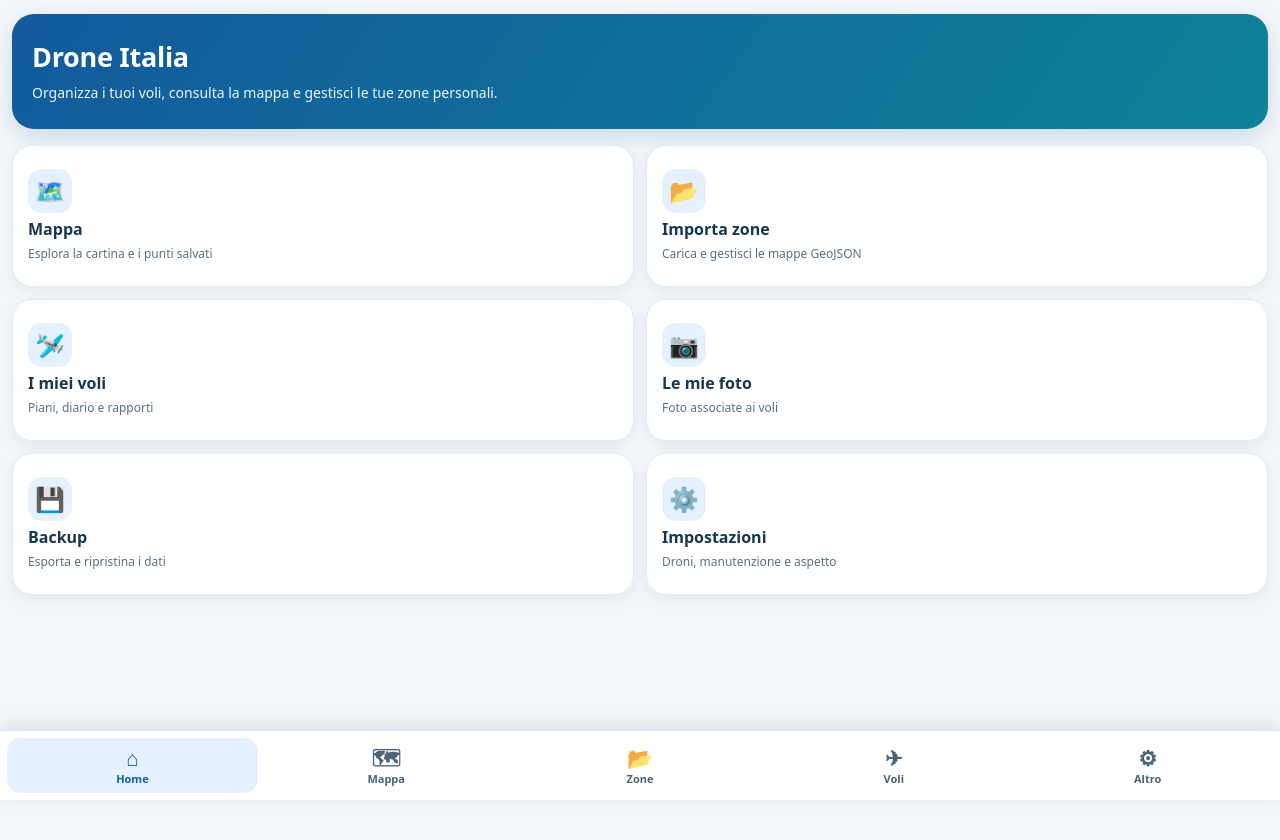
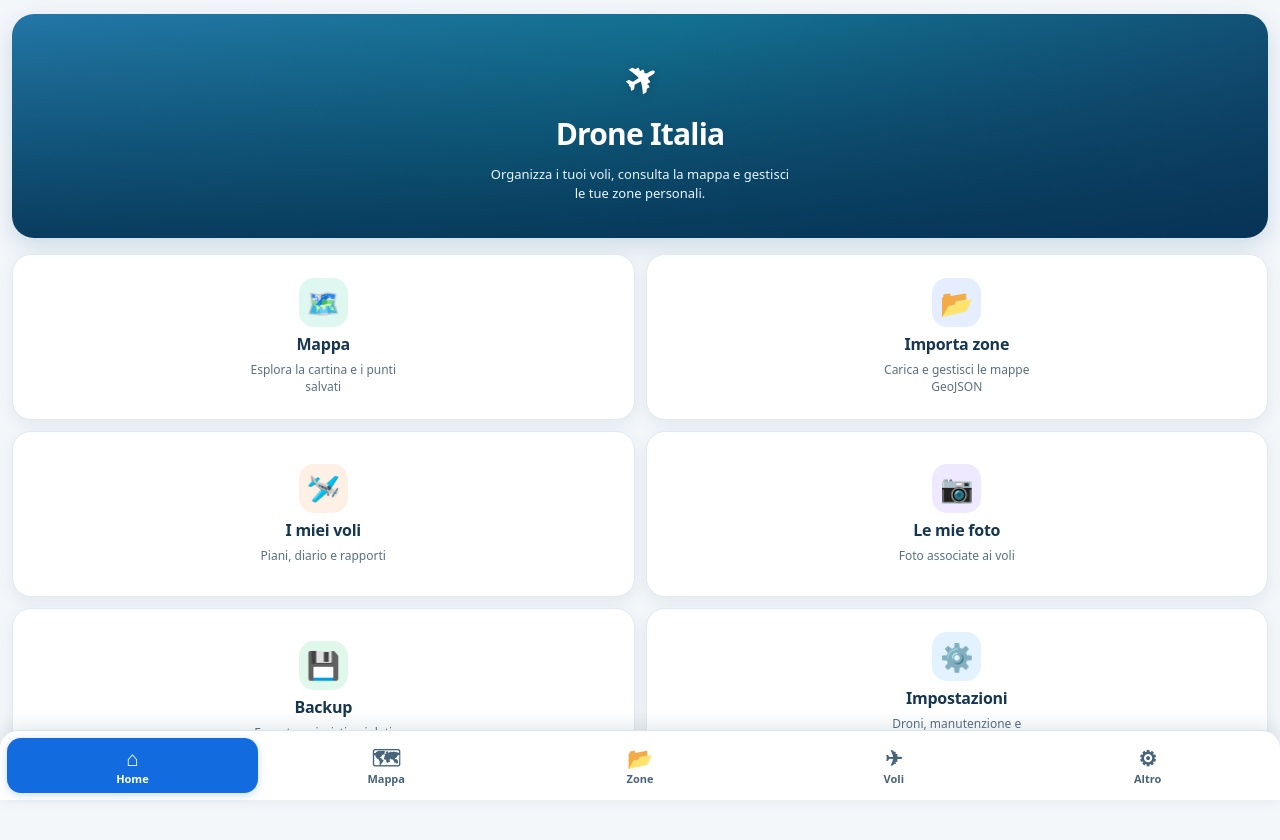
Before and after one commit to dura1472p-cpu/Drone-Italia, a plain HTML site: page app/src/main/assets/index.html in a window 1280 px wide. Before the commit the page ends 800 px from the top, so only its background shows below. Drawn offline with nearby package versions, Linux system fonts and the light colour scheme.

Commit message:
Centra schede home e collega GPS alla schermata mappa

```diff
--- a/app/src/main/assets/index.html
+++ b/app/src/main/assets/index.html
@@ -62,6 +62,24 @@ body{padding-bottom:calc(86px + env(safe-area-inset-bottom))}
 #di-page-zones section[aria-label="Importazione cartografia personale"]{margin-top:0}
 #di-page-settings footer{margin:15px}
 @media(max-width:360px){#di-home-grid{gap:9px}#di-home-grid button{min-height:135px;padding:12px}#di-home-grid .di-home-label{font-size:14px}}
+
+/* Home fotografica: composizione più vicina al prototipo */
+#di-home-hero{min-height:224px;display:flex;flex-direction:column;align-items:center;justify-content:center;text-align:center;gap:5px;padding:25px 18px;background:linear-gradient(180deg,rgba(8,53,89,.18),rgba(5,49,82,.86)),linear-gradient(145deg,#2985b8 0%,#167e9d 44%,#13446c 100%);border-radius:22px}
+#di-home-hero::before{content:"✈";display:grid;place-items:center;width:58px;height:58px;margin:0 auto 4px;color:#fff;font-size:39px;font-weight:800;transform:rotate(-30deg);text-shadow:0 2px 9px rgba(0,0,0,.2)}
+#di-home-hero h2{font-size:30px;line-height:1.2;letter-spacing:-.8px}#di-home-hero p{max-width:310px;font-size:13px;line-height:1.5}
+#di-home-grid{gap:11px}
+#di-home-grid button{min-height:166px;align-items:center;justify-content:center;text-align:center;gap:8px;padding:15px 11px;border-radius:19px!important}
+#di-home-grid .di-home-icon{width:49px;height:49px;border-radius:15px;font-size:27px;background:#e8f3ff}
+#di-home-grid .di-home-label{font-size:16px;letter-spacing:-.25px}
+#di-home-grid .di-home-desc{font-size:12px;line-height:1.4;max-width:155px}
+#di-home-grid button:nth-child(1) .di-home-icon{background:#def7f1}
+#di-home-grid button:nth-child(2) .di-home-icon{background:#e4eeff}
+#di-home-grid button:nth-child(3) .di-home-icon{background:#fff0e6}
+#di-home-grid button:nth-child(4) .di-home-icon{background:#efe9ff}
+#di-home-grid button:nth-child(5) .di-home-icon{background:#e0f8eb}
+#di-home-grid button:nth-child(6) .di-home-icon{background:#e2f2ff}
+#di-app-nav{border-radius:18px 18px 0 0}
+#di-app-nav button[aria-current="page"]{background:#126ce0;color:white;box-shadow:0 2px 9px rgba(18,108,224,.24)}
 </style></head><body><header><h1>Drone Italia</h1><p>Mappe, zone e diario di volo · Versione dimostrativa</p></header>
 <div class="notice">⚠️ Zone dimostrative, non ufficiali. Prima di volare consulta sempre D-Flight.</div>
 <section aria-label="Cartografia ufficiale"><h2>🗺️ Verifica le zone ufficiali</h2><p>Le zone colorate qui mostrate sono <strong>solo dimostrative</strong>. Prima di ogni volo consulta la cartografia aeronautica ufficiale aggiornata.</p><p><a href="https://www.d-flight.it/" target="_blank" rel="noopener noreferrer" style="display:inline-block;padding:12px 16px;background:#1763b6;color:white;border-radius:9px;font-weight:700;text-decoration:none">Apri mappa ufficiale D-Flight ↗</a></p><p style="font-size:.9em">D-Flight permette agli operatori UAS con abbonamento BASE o PRO attivo di scaricare le zone geografiche in formato JSON EUROCAE ED-269, tramite il menu «Download UAS GeoZone». Il download non autorizza automaticamente la ripubblicazione dei dati in app di terzi. Per questo le zone ufficiali non sono ancora sovrapposte alla nostra mappa. Consulta sempre D-Flight prima del volo; nessuna autorizzazione al volo viene fornita dall’app.</p></section>
@@ -82,7 +100,7 @@ body{padding-bottom:calc(86px + env(safe-area-inset-bottom))}
 const zones=[{name:'Area A • esempio inventato',status:'Divieto simulato',color:'#c93145',bounds:[[41.89,12.47],[41.92,12.51]],limit:'0 m (esempio)',rule:'Accesso vietato nella simulazione.'},{name:'Area B • esempio inventato',status:'Quota limitata simulata',color:'#d68a15',bounds:[[41.94,12.52],[41.97,12.56]],limit:'30 m (esempio)',rule:'Limite di quota inventato, senza valore operativo.'},{name:'Area C • esempio inventato',status:'Autorizzazione simulata',color:'#d68a15',bounds:[[41.85,12.53],[41.88,12.57]],limit:'Non definita',rule:'Richiesta di autorizzazione solo dimostrativa.'}];
 let map,marker,accuracy;
 function inspect(lat,lng){const hits=zones.filter(z=>lat>=z.bounds[0][0]&&lat<=z.bounds[1][0]&&lng>=z.bounds[0][1]&&lng<=z.bounds[1][1]);const el=document.getElementById('detail');el.replaceChildren();const h=document.createElement('h2');h.textContent=hits.length?'Zone di prova al punto selezionato':'Dati aeronautici non disponibili';el.append(h);const p=document.createElement('p');p.textContent=lat.toFixed(5)+', '+lng.toFixed(5);el.append(p);for(const z of hits){const v=document.createElement('p');v.textContent=z.name+' — '+z.status+' · Quota: '+z.limit+'. '+z.rule+' Fonte: dati sintetici. Validità: nessuna.';el.append(v);}const note=document.createElement('p');note.textContent='L’assenza di zone non indica che il volo sia consentito. Verifica sempre le fonti ufficiali.';el.append(note);}
-function showPosition(lat,lng,meters){if(!map)return;window.droneItaliaLastGps={lat,lng,meters};if(marker)map.removeLayer(marker);if(accuracy)map.removeLayer(accuracy);marker=L.marker([lat,lng]).addTo(map);accuracy=L.circle([lat,lng],{radius:meters,color:'#126b7a'}).addTo(map);map.setView([lat,lng],13);inspect(lat,lng);}
+function showPosition(lat,lng,meters){if(window.droneItaliaOpenPage)window.droneItaliaOpenPage('map');if(!map)return;window.droneItaliaLastGps={lat,lng,meters};if(marker)map.removeLayer(marker);if(accuracy)map.removeLayer(accuracy);marker=L.marker([lat,lng]).addTo(map);accuracy=L.circle([lat,lng],{radius:meters,color:'#126b7a'}).addTo(map);map.setView([lat,lng],13);inspect(lat,lng);}
 if(typeof L==='undefined'){document.getElementById('map').textContent='Leaflet non caricato: controlla la connessione e le richieste CDN (verifica la connessione).';document.getElementById('map-status').textContent='ERRORE: libreria Leaflet non disponibile. Nessuna valutazione di volo possibile.';}else{map=L.map('map').setView([41.91,12.52],11);L.tileLayer('https://tile.openstreetmap.org/{z}/{x}/{y}.png',{maxZoom:18,attribution:'© <a href="https://www.openstreetmap.org/copyright">OpenStreetMap</a>'}).addTo(map).on('tileerror',e=>{const st=document.getElementById('map-status');st.dataset.failed='1';st.textContent='ERRORE TESSERE OSM: possibile HTTP 403 o problema di rete. Controlla Logcat (DroneItaliaMap). Nessuna valutazione di volo possibile.';console.warn('Errore tile OSM',e);}).on('tileload',()=>{const st=document.getElementById('map-status');if(!st.dataset.failed)st.textContent='Cartografia stradale caricata. Zone aeronautiche: solo esempi inventati.';});for(const z of zones){L.rectangle(z.bounds,{color:z.color,fillOpacity:.22}).addTo(map).on('click',e=>inspect(e.latlng.lat,e.latlng.lng));}L.control.scale({imperial:false}).addTo(map);map.on('click',e=>{inspect(e.latlng.lat,e.latlng.lng);if(window.droneItaliaMapClick)window.droneItaliaMapClick(e.latlng);});}
 document.getElementById('search').addEventListener('submit',e=>{e.preventDefault();const raw=document.getElementById('coords').value.trim().split(',');const lat=Number(raw[0]),lng=Number(raw[1]);if(raw.length!==2||raw.some(s=>!s.trim())||!Number.isFinite(lat)||!Number.isFinite(lng)||lat<35||lat>48||lng<6||lng>19){document.getElementById('detail').textContent='Inserisci coordinate valide nell’area italiana, separate da una virgola.';return;}if(map){map.setView([lat,lng],15);inspect(lat,lng);if(window.droneItaliaMapClick)window.droneItaliaMapClick({lat,lng});}else document.getElementById('detail').textContent='Mappa non disponibile: controlla la connessione.';});
 </script><section id="flight-tools">
@@ -382,6 +400,7 @@ window.scrollTo(0,0);
 if(name==='map'&&typeof map!=='undefined'&&map)setTimeout(()=>map.invalidateSize(),80);
 if(anchor)setTimeout(()=>{const el=document.getElementById(anchor);if(el)el.scrollIntoView({block:'start',behavior:'smooth'})},100);
 }
+window.droneItaliaOpenPage=openPage;
 for(const [name,label] of Object.entries(navNames)){
 const btn=document.createElement('button');btn.type='button';btn.innerHTML='<span class="di-nav-icon" aria-hidden="true">'+icons[name]+'</span><span>'+label+'</span>';btn.onclick=()=>openPage(name);nav.append(btn);buttons[name]=btn;
 }
```
